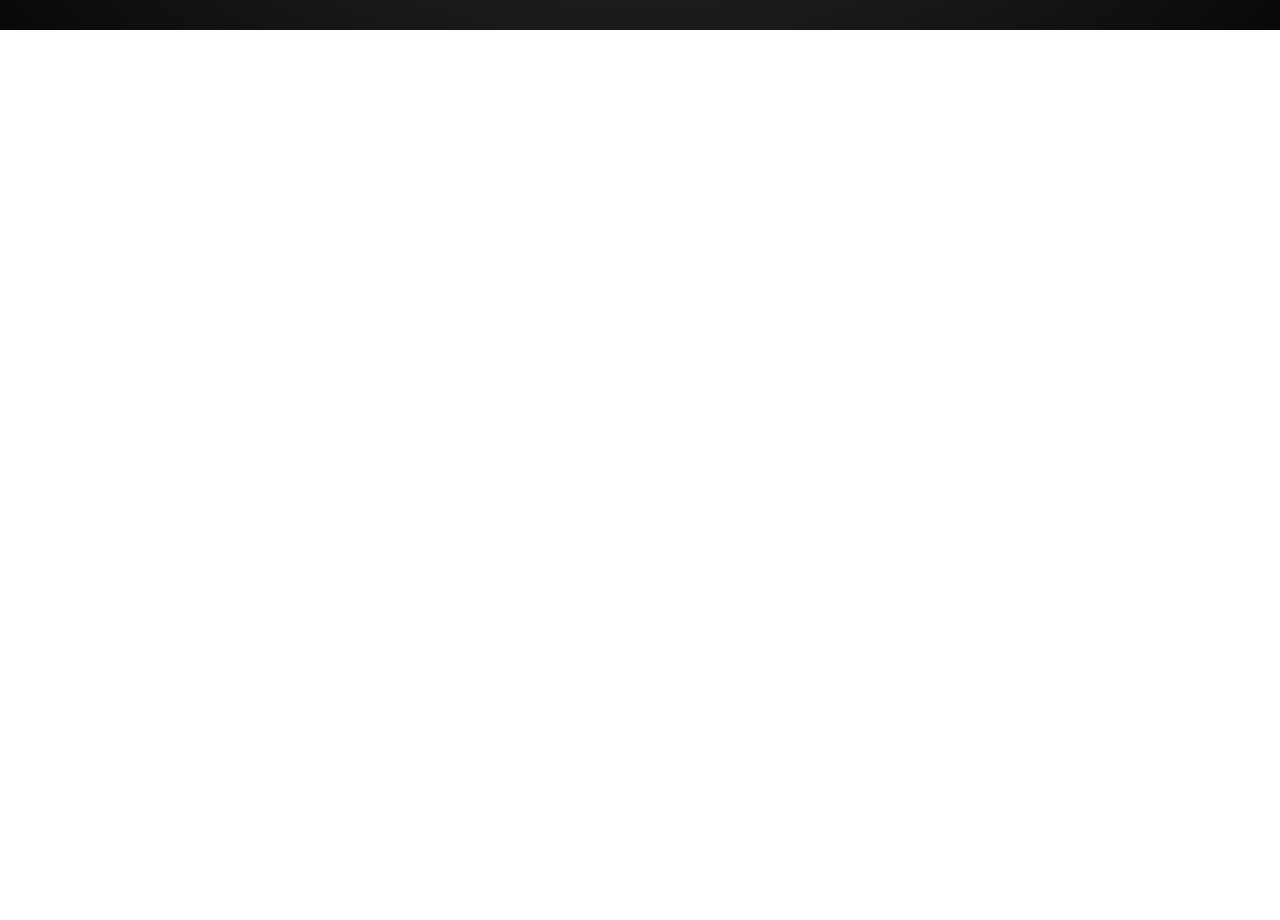
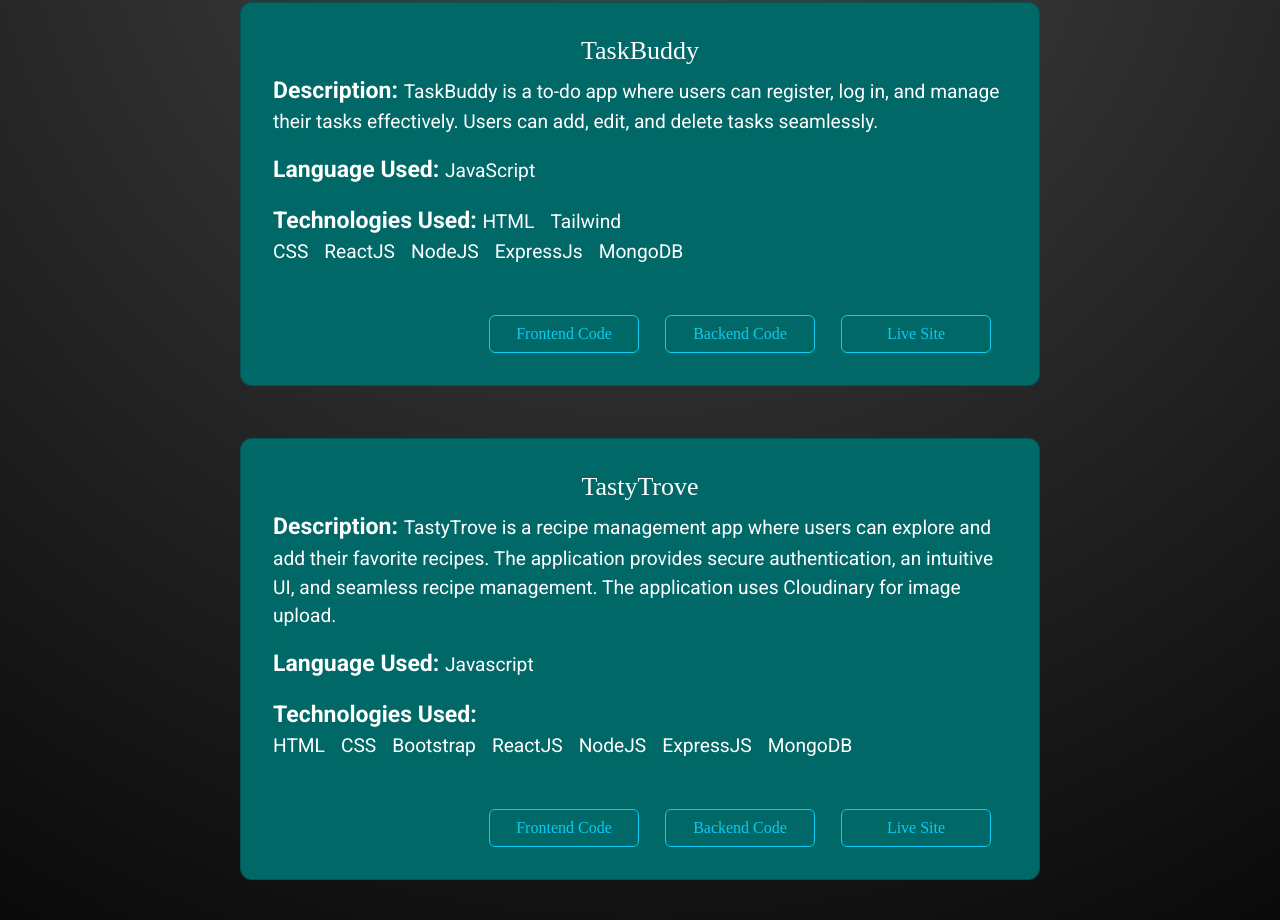
Before and after one commit to Johnvilin-Sibina/Portfolio, a React (Vite) app: page /projects in a window 1280 px wide. Shown: the part 1296-2216 px from the top of the page. Before the commit the page ends 1326 px from the top, so only its background shows below. Built offline with nearby package versions, Linux system fonts and the light colour scheme.

Commit message:
Added new projects and updated resume url.

```diff
--- a/src/Pages/Home.jsx
+++ b/src/Pages/Home.jsx
@@ -28,7 +28,7 @@ const Home = () => {
               <FaLinkedin size={45} title="Linkedin" className="linkedin-logo" />
             </a>
             <a
-              href="https://drive.google.com/file/d/1WR_PPwRghJId36Ca_VSIX7n9Gsenhp3i/view?usp=sharing"
+              href="https://drive.google.com/file/d/1fOEAv7TrBQHVNr_nnfSTcqwBtFPVvoV3/view?usp=drive_link"
               target="_blank"
               rel="noopener noreferrer"
               className="btn btn-outline-success resume-button"
--- a/src/Pages/Projects.jsx
+++ b/src/Pages/Projects.jsx
@@ -40,6 +40,41 @@ const Projects = () => {
       frontend: "https://github.com/Johnvilin-Sibina/E-Commerce-Frontend",
       backend: "https://github.com/Johnvilin-Sibina/E-Commerce-Backend",
       deployedLink: "https://loot-mart.netlify.app/",
+    },
+    {
+      title: "TaskBuddy",
+      description:
+        "TaskBuddy is a to-do app where users can register, log in, and manage their tasks effectively. Users can add, edit, and delete tasks seamlessly.",
+      language: "JavaScript",
+      technologies: [
+        "HTML",
+        "Tailwind CSS",
+        "ReactJS",
+        "NodeJS",
+        "ExpressJs",
+        "MongoDB",
+      ],
+      frontend: "https://github.com/Johnvilin-Sibina/Task-Manager-Frontend",
+      backend: "https://github.com/Johnvilin-Sibina/Task-Manager-Backend",
+      deployedLink: "https://my-task-buddy.netlify.app/",
+    },
+    {
+      title: "TastyTrove",
+      description:
+        "TastyTrove is a recipe management app where users can explore and add their favorite recipes. The application provides secure authentication, an intuitive UI, and seamless recipe management. The application uses Cloudinary for image upload.",
+      language: "Javascript",
+      technologies: [
+        "HTML",
+        "CSS",
+        "Bootstrap",
+        "ReactJS",
+        "NodeJS",
+        "ExpressJS",
+        "MongoDB",
+      ],
+      frontend: "https://github.com/Johnvilin-Sibina/Recipe-App-Frontend",
+      backend: "https://github.com/Johnvilin-Sibina/Recipe-App-Backend",
+      deployedLink: "https://tasty-trove-recipes.netlify.app/",
     },
   ];
   return (
```
